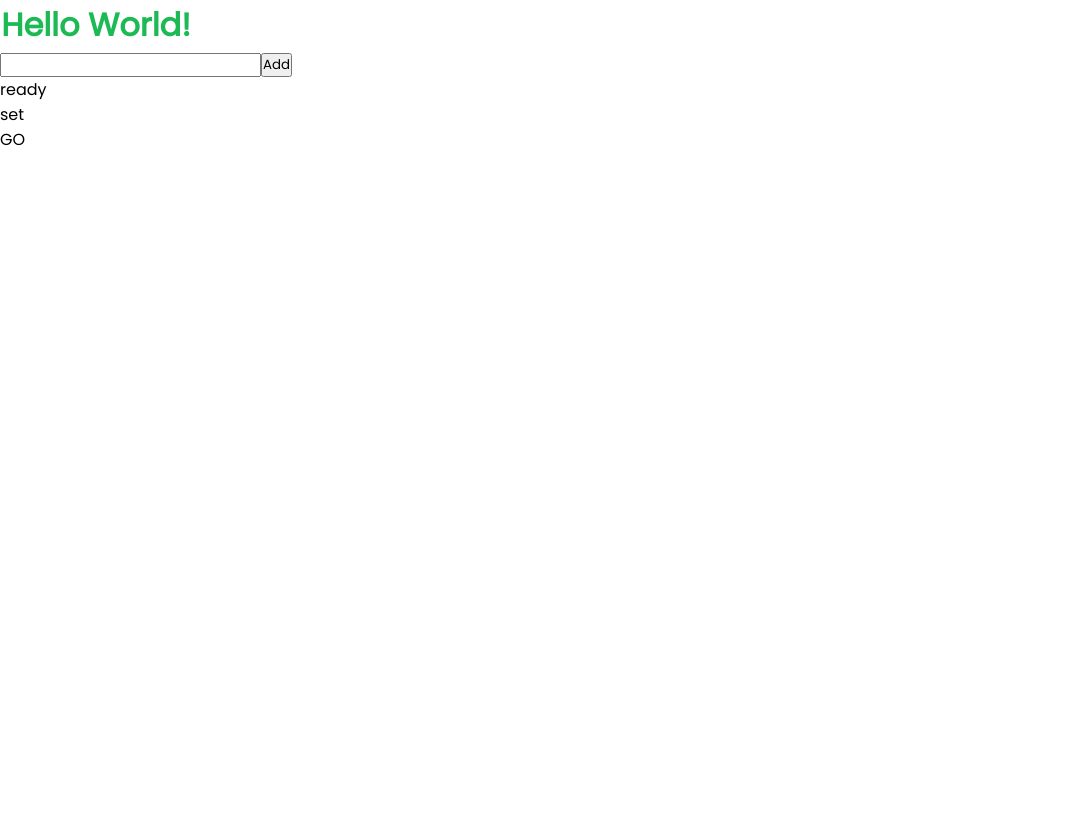
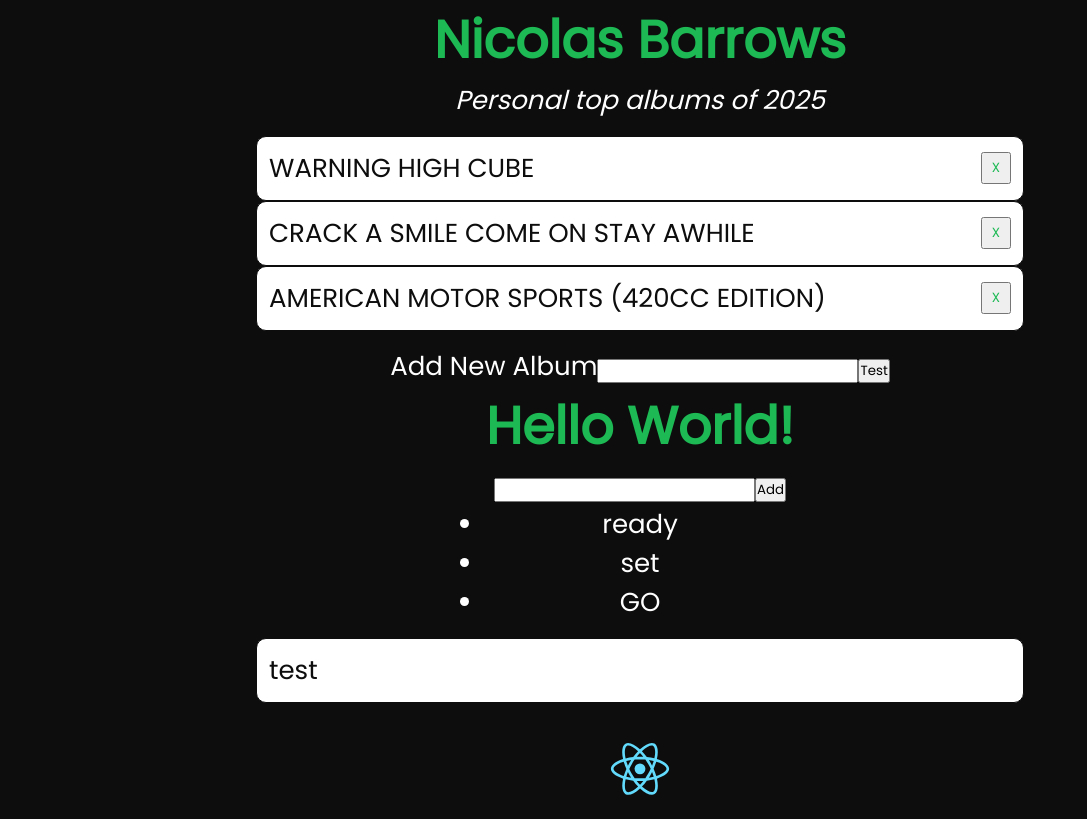
Before and after one commit to nicolasbarrows/first-react-app, a React (Create React App) app: page / in a window 1280 px wide. Shown: the whole page, without its empty margins (0-1087 px from the left). Built offline with nearby package versions, Linux system fonts and the light colour scheme; no server answers.

Commit message:
Completed Exercise 3 using official-joke-api instead of ghibliAPI and reorganized ex 1-3

```diff
--- a/src/App.jsx
+++ b/src/App.jsx
@@ -4,55 +4,9 @@ import "./App.css";
 import ListGroup from "./shared/ListGroup";
 import ListItem from "./shared/ListItem";
 import Button from "./shared/Button";
+import JokesList from "./components/JokesList";
 import React, { Component } from "react";
 
-// version 2 (from the React State/Props Exercise)
-class App extends React.Component {
-  constructor(props) {
-    super(props);
-
-    this.state = {
-      list: ["ready", "set", "GO"],
-      text: "",
-    };
-
-    this.onSubmit = this.onSubmit.bind(this);
-  }
-
-  onSubmit(event) {
-    event.preventDefault();
-    this.setState((prevState) => ({
-      list: [...prevState.list, prevState.text],
-      text: "",
-    }));
-  }
-
-  render() {
-    return (
-      <div>
-        <h1>Hello World!</h1>
-        <form onSubmit={this.onSubmit}>
-          <input
-            type="text"
-            name="text"
-            value={this.state.text}
-            onChange={(event) => {
-              this.setState({ text: event.target.value });
-            }}
-          ></input>
-          <Button type="submit">Add</Button>
-        </form>
-        <ul>
-          {this.state.list.map((item, idx) => {
-            return <li key={item + idx}>{item}</li>;
-          })}
-        </ul>
-      </div>
-    );
-  }
-}
-/*
-//version 1 (from the React Intro + State/Props Lecture)
 class App extends Component {
   constructor(props) {
     super(props);
@@ -64,7 +18,11 @@ class App extends Component {
         "AMERICAN MOTOR SPORTS (420CC EDITION)",
       ],
       album: "",
+      list: ["ready", "set", "GO"],
+      text: "",
     };
+
+    this.onSubmit = this.onSubmit.bind(this);
   }
 
   handleInput = (event) => {
@@ -86,6 +44,14 @@ class App extends Component {
     );
     this.setState({ albums: updatedAlbums });
   };
+
+  onSubmit(event) {
+    event.preventDefault();
+    this.setState((prevState) => ({
+      list: [...prevState.list, prevState.text],
+      text: "",
+    }));
+  }
 
   render() {
     return (
@@ -117,7 +83,7 @@ class App extends Component {
               <label htmlFor="task">Add New Album</label>
               <input
                 type="text"
-                name="task"
+                name="username"
                 id="task"
                 value={this.state.task}
                 onChange={this.handleInput}
@@ -125,12 +91,35 @@ class App extends Component {
               <Button type="submit">Test</Button>
             </form>
           </div>
+
+          <div>
+            <h1>Hello World!</h1>
+            <form onSubmit={this.onSubmit}>
+              <input
+                type="text"
+                name="text"
+                value={this.state.text}
+                onChange={(event) => {
+                  this.setState({ text: event.target.value });
+                }}
+              ></input>
+              <Button type="submit">Add</Button>
+            </form>
+            <ul>
+              {this.state.list.map((item, idx) => {
+                return <li key={item + idx}>{item}</li>;
+              })}
+            </ul>
+          </div>
+
+          <div>
+            <JokesList></JokesList>
+          </div>
           <img src={logo} alt="React logo" width="100" height="100" />
         </header>
       </div>
     );
   }
 }
-  */
 
 export default App;
--- /dev/null
+++ b/src/components/JokesList.jsx
@@ -0,0 +1,45 @@
+import React, { Component } from "react";
+import ListGroup from "../shared/ListGroup";
+import ListItem from "../shared/ListItem";
+
+class JokesList extends Component {
+  constructor(props) {
+    super(props);
+    this.state = { jokes: ["test"], joke: "" };
+  }
+
+  componentDidMount() {
+    this.getJokes();
+  }
+
+  getJokes() {
+    const nJokes = "10";
+    const url = `https://official-joke-api.appspot.com/jokes/random/${nJokes}`;
+    fetch(url)
+      .then((res) => {
+        return res.json();
+      })
+      .then((json) => {
+        const jokesArray = json.map(
+          (joke) => `${joke.setup} ${joke.punchline}`
+        );
+        this.setState({ jokes: jokesArray });
+      })
+      .catch((err) => {
+        console.error(err);
+      });
+  }
+
+  render() {
+    console.log(this.state);
+    return (
+      <ListGroup type="ul">
+        {this.state.jokes.map((name, idx) => {
+          return <ListItem key={name + idx}>{name}</ListItem>;
+        })}
+      </ListGroup>
+    );
+  }
+}
+
+export default JokesList;
```
